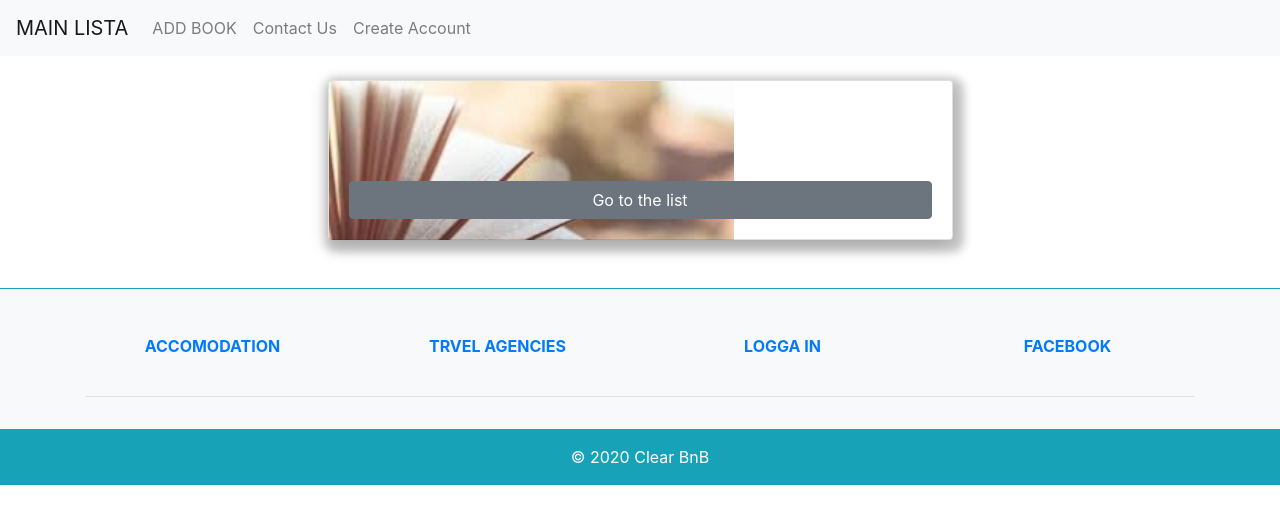
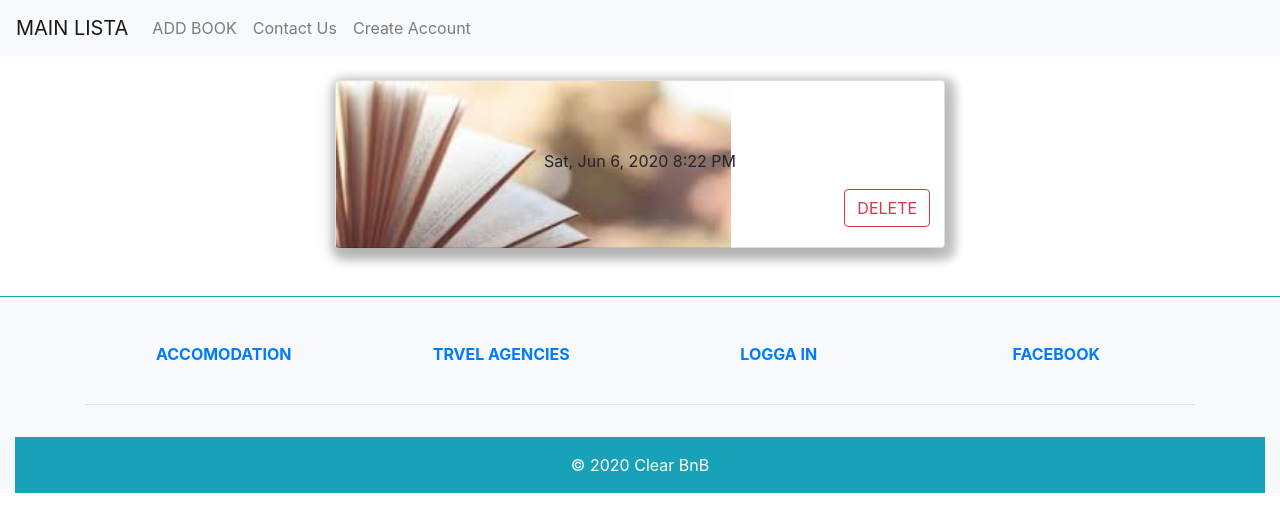
Before and after one commit to kais78/books, a React (Create React App) app in the folder src/main/resources/reactFrontEnd/: page /1 in a window 1280 px wide. Shown: the top 532 px of the page. Built offline with nearby package versions, Linux system fonts and the light colour scheme; no server answers.

Commit message:
test Unix

```diff
--- a/src/main/resources/reactFrontEnd/package.json
+++ b/src/main/resources/reactFrontEnd/package.json
@@ -7,6 +7,7 @@
     "@testing-library/react": "^9.5.0",
     "@testing-library/user-event": "^7.2.1",
     "bootstrap": "^4.5.0",
+    "moment": "^2.26.0",
     "react": "^16.13.1",
     "react-amazing-proxy": "^1.0.63",
     "react-dom": "^16.13.1",
--- a/src/main/resources/reactFrontEnd/src/component/AddBook.js
+++ b/src/main/resources/reactFrontEnd/src/component/AddBook.js
@@ -1,11 +1,14 @@
-import React, {useState} from "react";
+import React, {useState, useContext} from "react";
 import { Container, Button, Form, FormGroup, Label, Input } from 'reactstrap';
+import {BookContext} from '../contexts/BookContextProvider'
 
 
 export default function AddBook(props) {
+  const {appendBooks} = useContext(BookContext)
     const [title, settitle] = useState('');
     const [writer, setwriter] = useState('');
     const [date, setdate] = useState('');
+    const [cover,setcover] = useState('');
 
     const addBook = async (e) => {
         e.preventDefault()
@@ -13,7 +16,8 @@ export default function AddBook(props) {
         const book = {
             title: title,
             writer: writer,
-            date: +date
+            date: +date,
+            cover:cover
           }
 
            // send new book to backend
@@ -23,6 +27,7 @@ export default function AddBook(props) {
         body: JSON.stringify(book)
       })
       res = await res.json()
+      appendBooks(res)
 
       props.history.push('/')
     }
@@ -30,10 +35,11 @@ export default function AddBook(props) {
 
    return (
     <Container>
+
     <div className="mx-5 px-5">
     <h1>ADD NEW BOOK</h1>
     <Form onSubmit={addBook} className="my-5 p-5">
-      <FormGroup className="mb-2 mr-sm-2 mb-sm-0">
+      <FormGroup className="mt-3 mb-2 mr-sm-2 mb-sm-0">
         <Label for="title" className="mr-sm-2">TITLE</Label>
         <Input type="text" name="TITLE" id="title" placeholder="Title " onChange={e=>settitle(e.target.value)}/>
       </FormGroup>
@@ -46,6 +52,12 @@ export default function AddBook(props) {
         <Label for="date" className="mr-sm-2">DATE</Label>
         <Input type="text" name="Date" id="date" placeholder="Date"  onChange={e=>setdate(e.target.value)} />
       </FormGroup>
+
+      <FormGroup className="mb-2 mr-sm-2 mb-sm-0">
+        <Label for="cover" className="mr-sm-2">COVER</Label>
+        <Input type="text" name="cover" id="cover" placeholder="cover"  onChange={e=>setcover(e.target.value)}/>
+      </FormGroup>
+
       <Button>Submit</Button>
       </Form>
     </div>
--- a/src/main/resources/reactFrontEnd/src/component/Boks.css
+++ b/src/main/resources/reactFrontEnd/src/component/Boks.css
@@ -4,3 +4,6 @@
     text-decoration-skip: black;
     box-shadow: 4px 5px 8px 7px rgba(0, 0, 0, 0.2), 0 6px 20px 0 rgba(0, 0, 0, 0.19);
 }
+.row{
+    margin: 0px;
+}
--- a/src/main/resources/reactFrontEnd/src/component/Books.js
+++ b/src/main/resources/reactFrontEnd/src/component/Books.js
@@ -1,6 +1,6 @@
 import React, { useContext } from 'react'
 import { Link } from 'react-router-dom';
-import { Card, CardTitle, Row,Col, CardText } from 'reactstrap';
+import { Card, Row,Col } from 'reactstrap';
 import { BookContext } from '../contexts/BookContextProvider'
 import './Boks.css';
 
@@ -16,7 +16,7 @@ export default function Books() {
         <div>
            <br/>
         <Row  xs="2">
-        <Col sm="12" md={{ size: 6, offset: 3 }}>
+        <Col sm="10" md={{ size: 6, offset: 3 }}>
           <Card body>
           <Link style={{color:"black"}} to={`/${book.id}`}>
               <h1>{book.title}</h1>
--- a/src/main/resources/reactFrontEnd/src/component/Navbar.js
+++ b/src/main/resources/reactFrontEnd/src/component/Navbar.js
@@ -28,7 +28,7 @@ const TopNavbar = (props) => {
 
             <Nav className="mr-auto" navbar>
               <NavItem>
-                <NavLink href="./AddBook.js/">ADD BOOK</NavLink>
+                <NavLink href="./new">ADD BOOK</NavLink>
               </NavItem>
               <NavItem>
                 <NavLink href="">Contact Us</NavLink>
--- a/src/main/resources/reactFrontEnd/src/component/ShowBook.js
+++ b/src/main/resources/reactFrontEnd/src/component/ShowBook.js
@@ -1,16 +1,27 @@
-import React, { useEffect, useState } from "react";
-import { useParams, Link } from "react-router-dom";
-import { Card, Button, CardTitle, CardText, Row, Col } from 'reactstrap';
+import React, { useEffect, useState,useContext  } from "react";
+import { useParams, Link,Redirect } from "react-router-dom";
+import { Card, Button,Badge,
+  CardTitle, CardText, Row, Col } from 'reactstrap';
+import {BookContext} from '../contexts/BookContextProvider'
+import moment from 'moment';
 
-export default function ShowBook() {
+
+export default function ShowBook(props) {
+    const { deleteBook } = useContext(BookContext)
+    const [redirect, setRedirect] = useState(false)
     let { id } = useParams();
-  const [book, setBook] = useState("");
+    const [book, setBook] = useState("");
 
-  const getBook = async (id) => {
+    const getBook = async (id) => {
     let res = await fetch("/rest/books/" + id);
     res = await res.json();
     setBook(res);
   };
+
+  function removeMovie() {
+    deleteBook(id)
+    setRedirect(true)
+  }
 
   useEffect(() => {
     getBook(id);
@@ -24,12 +35,18 @@ export default function ShowBook() {
         <Card body>
           <CardText><h1>{book.title}</h1></CardText>
           <CardText><h3>{book.writer}</h3></CardText>
-          <CardText><p>{book.date}</p></CardText>
-          <Button>Go to the list</Button>
+          <CardText>{moment(book.date).format('llll')}</CardText>
+          <Col  sm={{ size: 'auto', offset: 10 }}>
+               <Button onClick={() => deleteBook(id)} color="danger"outline>
+                DELETE<Badge color="secondary">
+                </Badge>
+               </Button>
+          </Col>
         </Card>
       </Col>
       </Row>
 
+
     </div>
     )
 }
--- a/src/main/resources/reactFrontEnd/src/contexts/BookContextProvider.js
+++ b/src/main/resources/reactFrontEnd/src/contexts/BookContextProvider.js
@@ -1,14 +1,26 @@
 import React, { createContext, useState, useEffect } from 'react'
-
+import Books from "../component/Books";
 export const BookContext = createContext()
 
 export default function BookContextProvider(props) {
   const [allBooks, setAllBooks] = useState([])
 
+  const appendBooks = (book) => {
+    setAllBooks([...allBooks, book])
+  }
+
   const fetchBooks = async () => {
     let res = await fetch('/rest/books')
     res = await res.json()
     setAllBooks(res)
+  }
+  function deleteBook(id) {
+    setAllBooks(Books.filter(r => r.id !== id))
+    fetch('/rest/books/' + id, {
+      method: 'DELETE'
+    })
+   //updateAllBooks()
+    props.history.push('/')
   }
 
   useEffect(() => {
@@ -17,6 +29,8 @@ export default function BookContextProvider(props) {
 
   const values = {
     allBooks,
+    deleteBook,
+    appendBooks
   }
 
   return (
```
Also changed, not shown: 1 other file (tests, documents, lock files or other folders).
